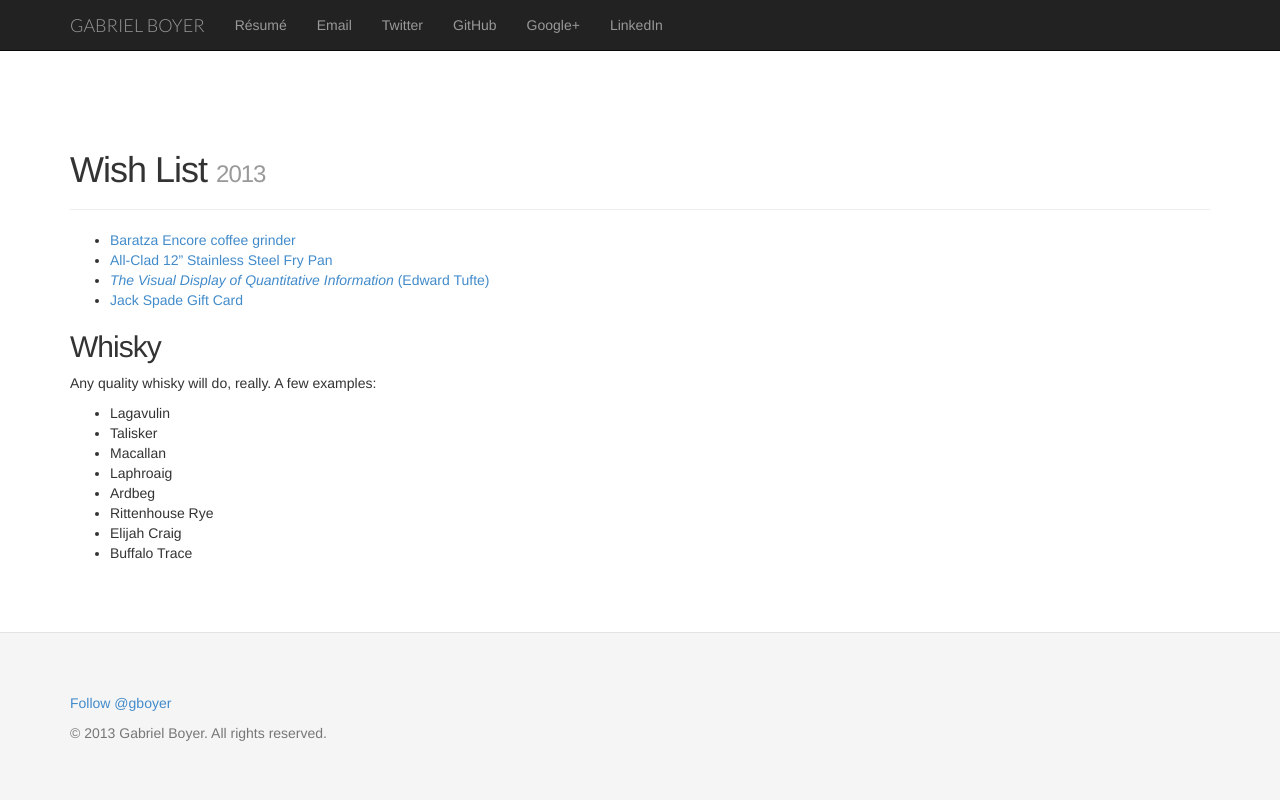
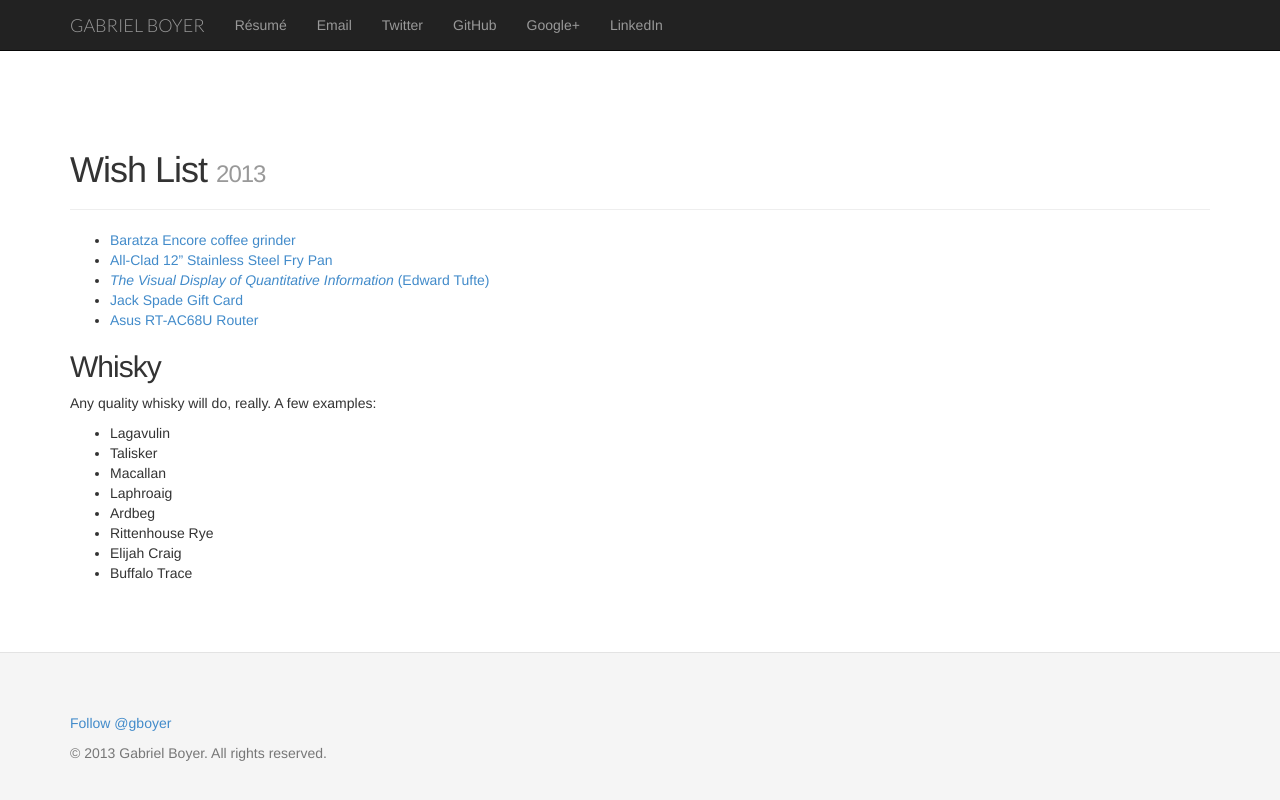
Before and after one commit to gabe/gabe.github.com, a Jekyll site: the page built from wishlist.md, in a window 1280 px wide. Shown: the top 800 px of the page. Built offline with Jekyll 4.4.1, drawn with Linux system fonts in a browser that asks for light colours; nearby versions of some CDN libraries; comment, search, counter and statistics services are not loaded.

Commit message:
Add router to wishlist

```diff
--- a/wishlist.md
+++ b/wishlist.md
@@ -11,6 +11,7 @@
 - [All-Clad 12" Stainless Steel Fry Pan][2]
 - [_The Visual Display of Quantitative Information_ (Edward Tufte)][3]
 - [Jack Spade Gift Card][4]
+- [Asus RT-AC68U Router][5]
 
 ## Whisky
 
```
Also changed, not shown: other parts of wishlist.md (+1 -0 lines).
